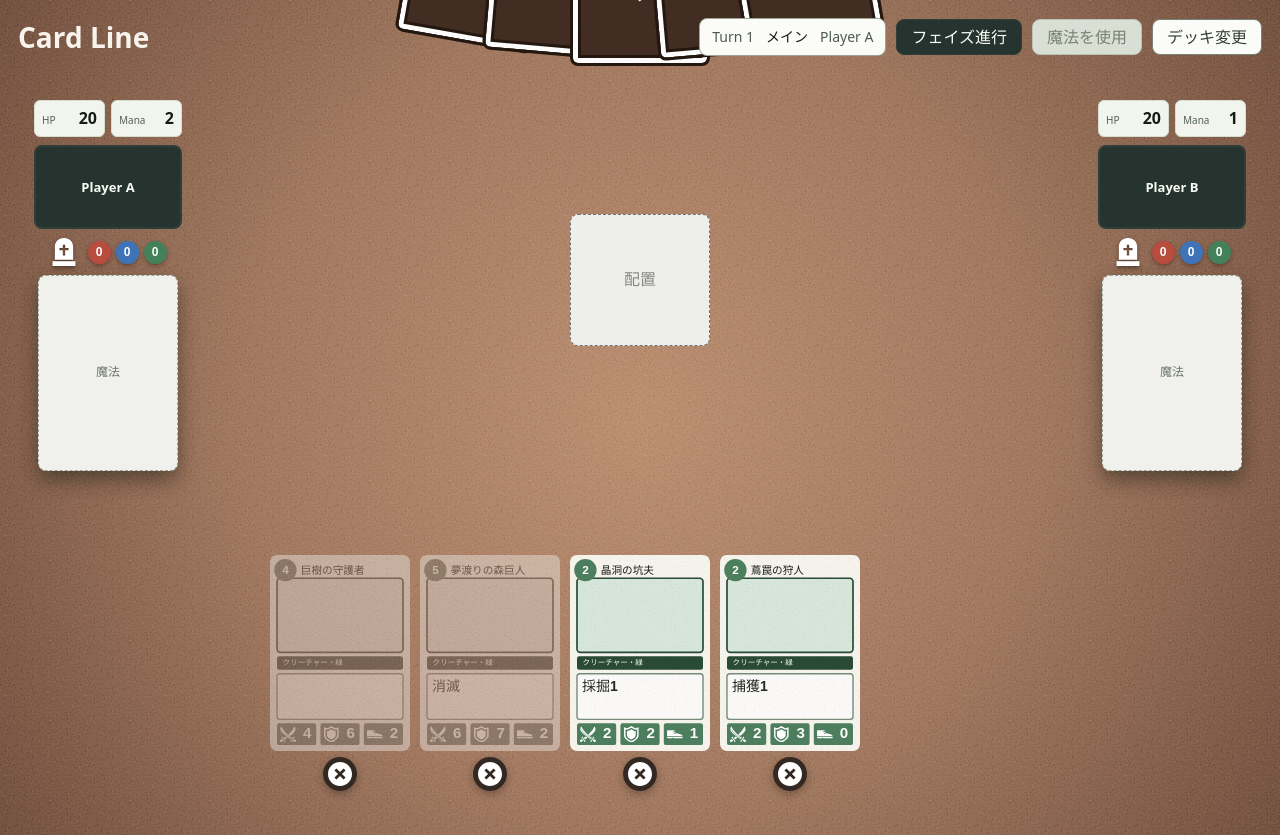
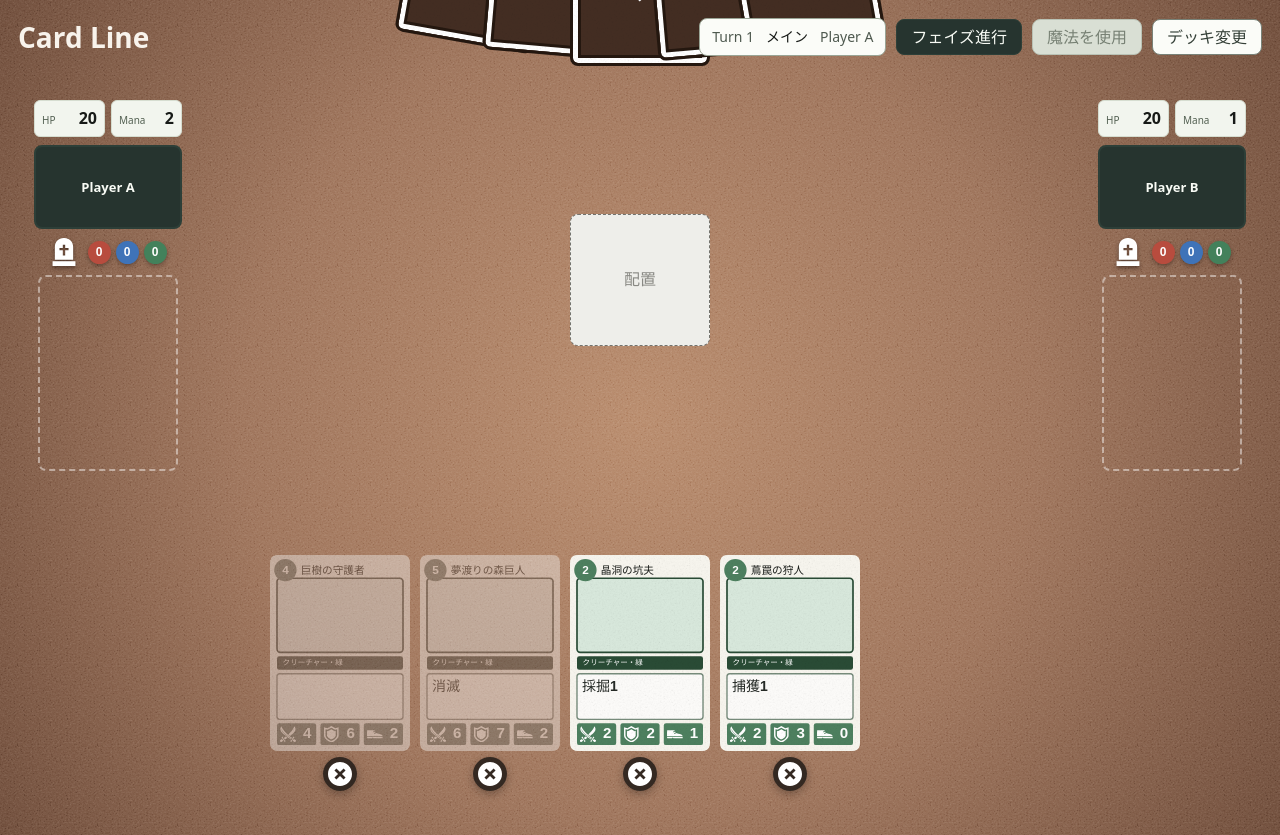
Before and after one commit to kurehajime/cardivide, a React (Vite) app: page / in a window 1280 px wide. Both pictures are taken after a click on the button "ゲーム開始". Built offline with nearby package versions, Linux system fonts and the light colour scheme; a web font is replaced by a local one.

Commit message:
魔法領域

```diff
--- a/src/App.css
+++ b/src/App.css
@@ -501,6 +501,12 @@
 .board-spell > .card-view {
   width: min(140px, 100%);
   box-shadow: 0 9px 20px rgb(18 22 19 / 48%);
+}
+
+.board-spell-empty > .card-empty {
+  border: 2px dashed rgb(255 255 255 / 45%);
+  background: transparent;
+  box-shadow: none;
 }
 
 .board-lane-scroll {
--- a/src/components/BoardView.tsx
+++ b/src/components/BoardView.tsx
@@ -126,7 +126,10 @@ const BoardPlayer = ({ player, cards, damage }: BoardPlayerProps) => (
       )}
     </motion.div>
     <GraveyardSummary player={player} cards={cards} />
-    <div className="board-spell" aria-label={`${player.name} spell`}>
+    <div
+      className={`board-spell ${player.placedSpell === null ? 'board-spell-empty' : ''}`}
+      aria-label={`${player.name} spell`}
+    >
       <CardView
         card={
           player.placedSpell === null
@@ -134,7 +137,6 @@ const BoardPlayer = ({ player, cards, damage }: BoardPlayerProps) => (
             : cards[player.placedSpell.cardId].card
         }
         compact
-        label="魔法"
       />
     </div>
   </section>
```
